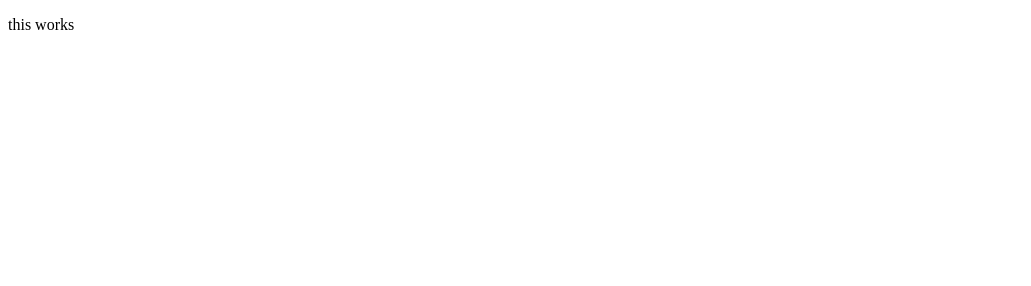
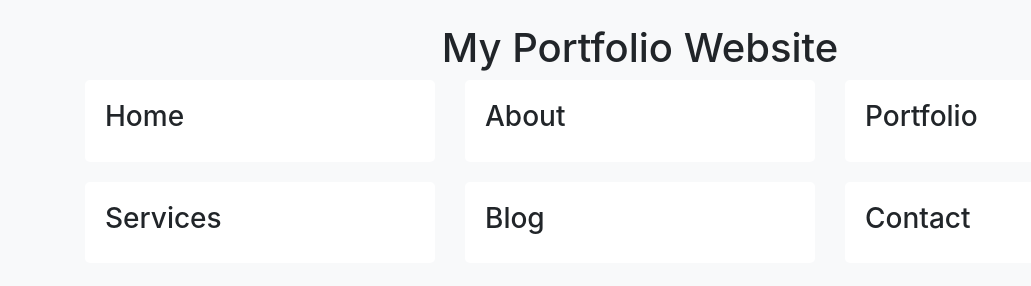
Before and after one commit to jacobm3642/portfolio, a plain HTML site: page index.html in a window 1280 px wide. Shown: the whole page, without its empty margins (0-1031 px from the left). Drawn offline with nearby package versions, Linux system fonts and the light colour scheme.

Commit message:
wireframe implented

```diff
--- a/index.html
+++ b/index.html
@@ -1,10 +1,64 @@
 <!DOCTYPE html>
 <html>
-  <head>
-    <link type="stylesheet" href="./static/css/style.css">
-    <script src="./static/js/main.js"></script>
-  </head>
-  <body>
-    <p>this works</p>
-  </body>
+<head>
+    <title>My Portfolio Website</title>
+    <link rel="stylesheet" href="https://maxcdn.bootstrapcdn.com/bootstrap/4.0.0/css/bootstrap.min.css">
+    <style>
+        body {
+            background-color: #f8f9fa;
+        }
+        .section {
+            background-color: #ffffff;
+            padding: 20px;
+            margin-bottom: 20px;
+            border-radius: 5px;
+        }
+    </style>
+</head>
+<body>
+    <div class="container mt-4">
+        <div class="row">
+            <div class="col">
+                <h1 class="text-center">My Portfolio Website</h1>
+            </div>
+        </div>
+        <div class="row">
+            <div class="col-4">
+                <div class="section">
+                    <h3>Home</h3>
+                </div>
+            </div>
+            <div class="col-4">
+                <div class="section">
+                    <h3>About</h3>
+                </div>
+            </div>
+            <div class="col-4">
+                <div class="section">
+                    <h3>Portfolio</h3>
+                </div>
+            </div>
+        </div>
+        <div class="row">
+            <div class="col-4">
+                <div class="section">
+                    <h3>Services</h3>
+                </div>
+            </div>
+            <div class="col-4">
+                <div class="section">
+                    <h3>Blog</h3>
+                </div>
+            </div>
+            <div class="col-4">
+                <div class="section">
+                    <h3>Contact</h3>
+                </div>
+            </div>
+        </div>
+    </div>
+    <script src="https://code.jquery.com/jquery-3.2.1.slim.min.js"></script>
+    <script src="https://cdnjs.cloudflare.com/ajax/libs/popper.js/1.12.9/umd/popper.min.js"></script>
+    <script src="https://maxcdn.bootstrapcdn.com/bootstrap/4.0.0/js/bootstrap.min.js"></script>
+</body>
 </html>
```
